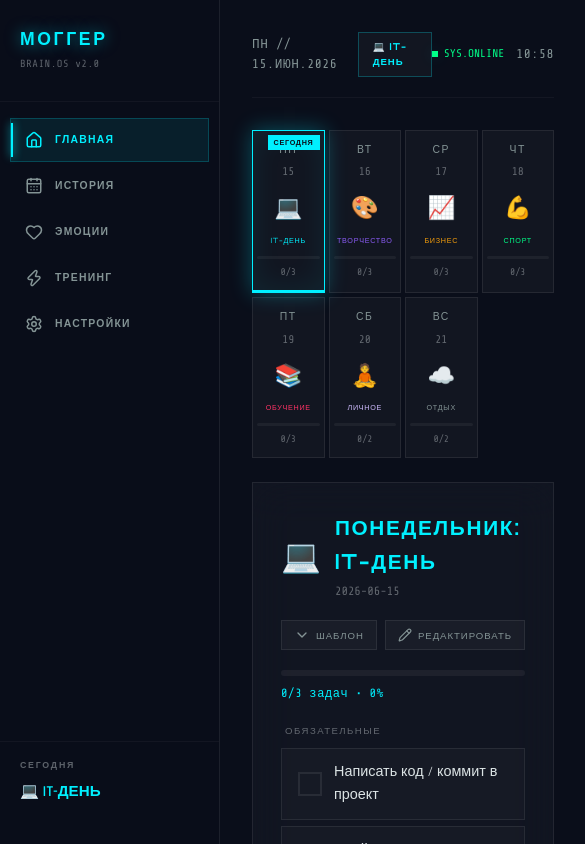
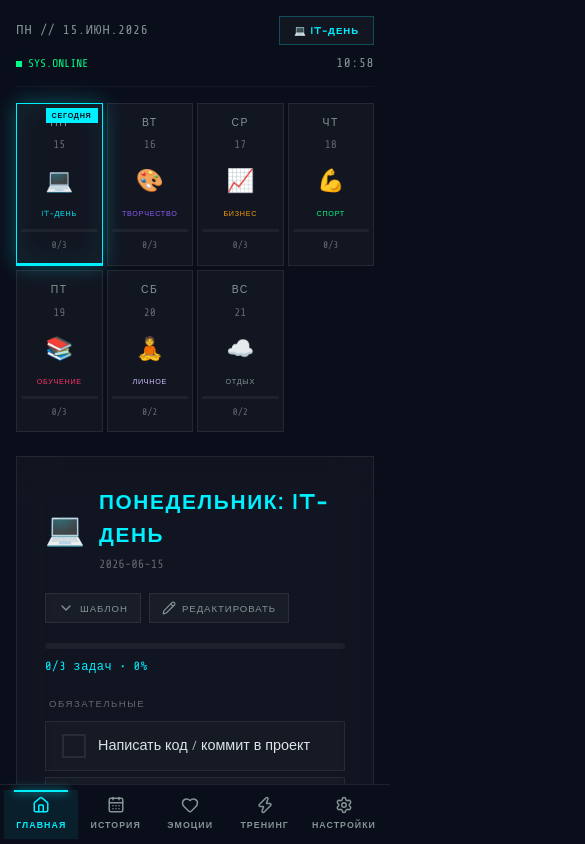
Before and after one commit to sanyakrechin/Mogger, a React (Vite) app: page / in a window 390 px wide. Shown: the top 844 px of the page, 585 px wide, since content can reach past the window. Built offline with nearby package versions, Linux system fonts and the light colour scheme.

Commit message:
Add PWA manifest, iOS Standalone Web App meta tags, and mobile responsive layout

```diff
--- a/index.html
+++ b/index.html
@@ -1,10 +1,20 @@
 <!doctype html>
-<html lang="en">
+<html lang="ru">
   <head>
     <meta charset="UTF-8" />
     <link rel="icon" type="image/svg+xml" href="/favicon.svg" />
-    <meta name="viewport" content="width=device-width, initial-scale=1.0" />
-    <title>-</title>
+    <meta name="viewport" content="width=device-width, initial-scale=1.0, maximum-scale=1.0, user-scalable=no, viewport-fit=cover" />
+
+    <!-- iOS PWA / Standalone Web App -->
+    <meta name="apple-mobile-web-app-capable" content="yes" />
+    <meta name="apple-mobile-web-app-status-bar-style" content="black-translucent" />
+    <meta name="apple-mobile-web-app-title" content="Mogger" />
+    <link rel="apple-touch-icon" href="/favicon.svg" />
+
+    <!-- Web App Manifest -->
+    <link rel="manifest" href="/manifest.webmanifest" />
+
+    <title>Mogger — BRAIN.OS</title>
   </head>
   <body>
     <div id="root"></div>
--- a/src/App.css
+++ b/src/App.css
@@ -68,3 +68,25 @@
   box-shadow: 0 0 6px var(--green);
   animation: pulse-glow 2s ease-in-out infinite;
 }
+
+/* ===== MOBILE ADAPTATION ===== */
+@media (max-width: 768px) {
+  .app__content {
+    margin-left: 0;
+    padding: 16px 16px calc(76px + env(safe-area-inset-bottom));
+  }
+
+  .app__header {
+    flex-direction: column;
+    align-items: flex-start;
+    gap: 8px;
+    margin-bottom: 16px;
+    padding-bottom: 12px;
+    padding-top: env(safe-area-inset-top);
+  }
+
+  .app__header-left, .app__header-right {
+    width: 100%;
+    justify-content: space-between;
+  }
+}
--- a/src/components/Sidebar.css
+++ b/src/components/Sidebar.css
@@ -112,3 +112,55 @@
   font-weight: 600;
   color: var(--cyan);
 }
+
+/* ===== MOBILE BOTTOM NAV BAR ===== */
+@media (max-width: 768px) {
+  .sidebar {
+    top: auto;
+    bottom: 0;
+    left: 0;
+    right: 0;
+    width: 100%;
+    height: calc(60px + env(safe-area-inset-bottom));
+    flex-direction: row;
+    padding: 0 4px env(safe-area-inset-bottom);
+    border-right: none;
+    border-top: 1px solid var(--border-ghost);
+    justify-content: space-around;
+    align-items: center;
+    background: var(--bg-deepspace);
+  }
+
+  .sidebar__logo,
+  .sidebar__split {
+    display: none;
+  }
+
+  .sidebar__nav {
+    flex-direction: row;
+    width: 100%;
+    justify-content: space-around;
+    padding: 0;
+    gap: 0;
+  }
+
+  .sidebar__item {
+    flex-direction: column;
+    gap: 4px;
+    padding: 6px 10px;
+    font-size: 0.55rem;
+    border: none;
+    align-items: center;
+    flex: 1;
+    justify-content: center;
+  }
+
+  .sidebar__item--active::before {
+    top: 0;
+    bottom: auto;
+    left: 10px;
+    right: 10px;
+    width: auto;
+    height: 2px;
+  }
+}
```
Also changed, not shown: public/manifest.webmanifest (added).
